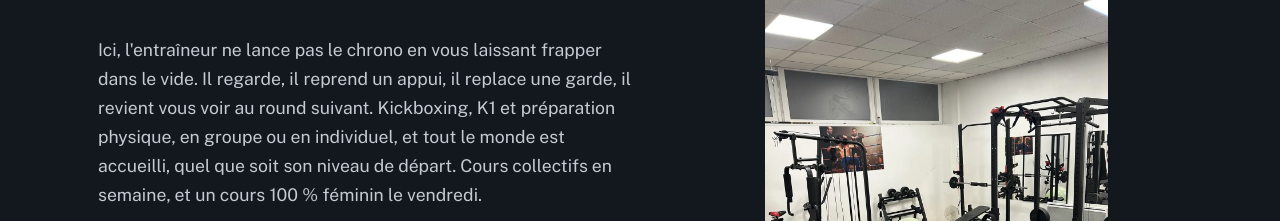
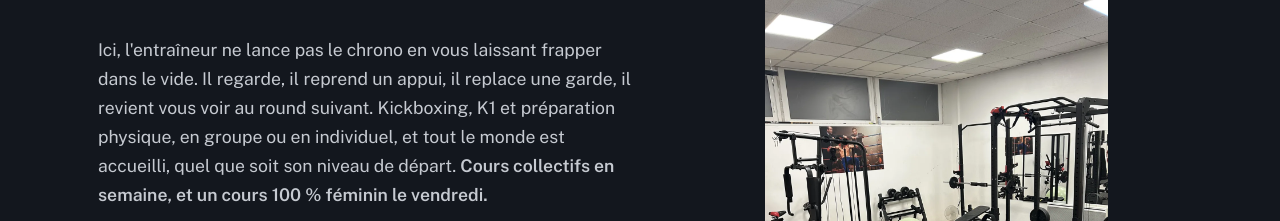
Before and after one commit to Azadkara1/z_contact_boxe_site, a plain HTML site: page index.html in a window 1280 px wide. Shown: the part 579-800 px from the top of the page. Drawn offline with nearby package versions, Linux system fonts and the light colour scheme.

Commit message:
Met en gras la mention du cours 100% féminin dans l'accroche
Co-Authored-By: Claude Sonnet 5 <noreply@anthropic.com>

```diff
--- a/index.html
+++ b/index.html
@@ -174,8 +174,8 @@
           Ici, l'entraîneur ne lance pas le chrono en vous laissant frapper dans le vide. Il regarde,
           il reprend un appui, il replace une garde, il revient vous voir au round suivant. Kickboxing,
           K1 et préparation physique, en groupe ou en individuel, et tout le monde est accueilli,
-          quel que soit son niveau de départ. Cours collectifs en semaine, et un cours 100&nbsp;%
-          féminin le vendredi.
+          quel que soit son niveau de départ. <strong>Cours collectifs en semaine, et un cours 100&nbsp;%
+          féminin le vendredi.</strong>
         </p>
         <div class="actions">
           <a class="btn btn--fill" href="tel:+33781685276">07 81 68 52 76</a>
```
